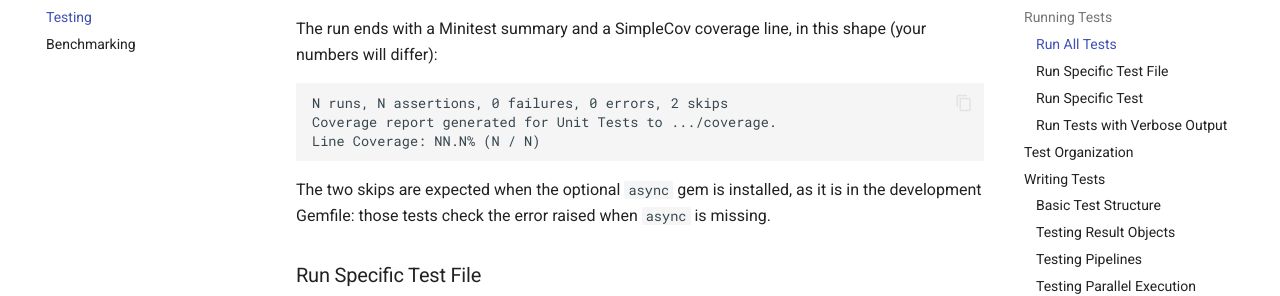
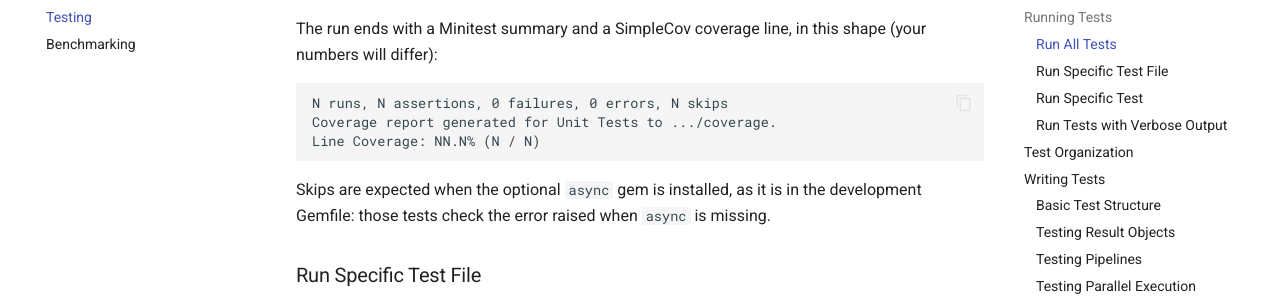
Before and after one commit to MadBomber/simple_flow, an MkDocs documentation site: the page built from docs/development/testing.md, in a window 1280 px wide and 900 px high, scrolled down 472 px. Shown: the part 166-462 px from the top of the window. Built offline with MkDocs 1.6.1 and Material for MkDocs 9.7.7, drawn with Linux system fonts in a browser that asks for light colours; comment, search, counter and statistics services are not loaded.

Commit message:
docs: don't pin the skip count in the testing guide

````diff
--- a/docs/development/testing.md
+++ b/docs/development/testing.md
@@ -17,12 +17,12 @@ bundle exec rake test
 The run ends with a Minitest summary and a SimpleCov coverage line, in this shape (your numbers will differ):
 
 ```
-N runs, N assertions, 0 failures, 0 errors, 2 skips
+N runs, N assertions, 0 failures, 0 errors, N skips
 Coverage report generated for Unit Tests to .../coverage.
 Line Coverage: NN.N% (N / N)
 ```
 
-The two skips are expected when the optional `async` gem is installed, as it is in the development Gemfile: those tests check the error raised when `async` is missing.
+Skips are expected when the optional `async` gem is installed, as it is in the development Gemfile: those tests check the error raised when `async` is missing.
 
 ### Run Specific Test File
 
````
